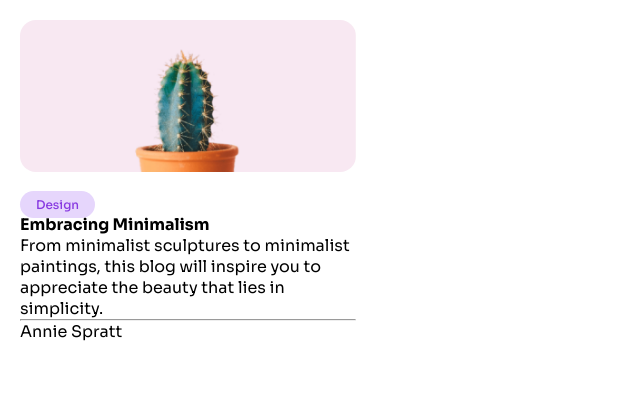
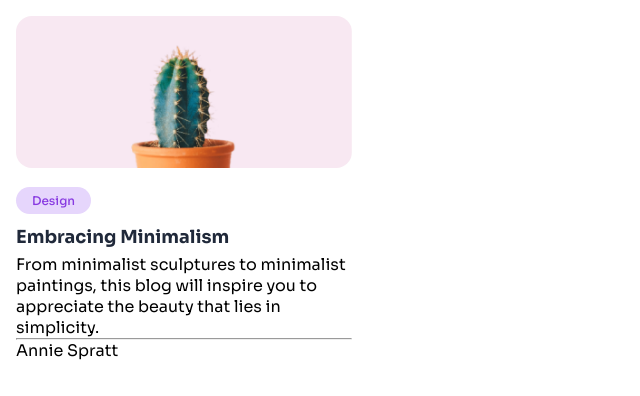
Before and after one commit to swadeshchisim/minimal-blog-card, a plain HTML site: page index.html in a window 1280 px wide. Shown: the whole page, without its empty margins (0-640 px from the left). Drawn offline with Linux system fonts and the light colour scheme.

Commit message:
styles added for card-title

```diff
--- a/css/styles.css
+++ b/css/styles.css
@@ -11,12 +11,19 @@ body {
 /* minimal-blog-card */
 .card {
     width: 336px;
-    padding: 20px;
+    padding: 1rem;
 }
-.card > img {
+.card-img {
     width: 100%;
     margin-bottom: 1rem;
     border-radius: 1rem;
+}
+
+/* card title */
+.card-title {
+    color: #20293A;
+    font-size: 1.125rem;
+    margin: 16px 0 6px;
 }
 
 /* category text styles */
--- a/index.html
+++ b/index.html
@@ -18,9 +18,9 @@
     <section>
         <div class="cards">
             <div class="card">
-                <img src="images/cactus_img.jpg" alt="">
+                <img class="card-img" src="images/cactus_img.jpg" alt="">
                 <span class="category-text">Design</span>
-                <h4>Embracing Minimalism</h4>
+                <h4 class="card-title">Embracing Minimalism</h4>
                 <p>From minimalist sculptures to minimalist paintings, this blog will inspire you to appreciate the beauty that lies in simplicity.</p>
                 <hr>
                 <span>Annie Spratt</span>
```
